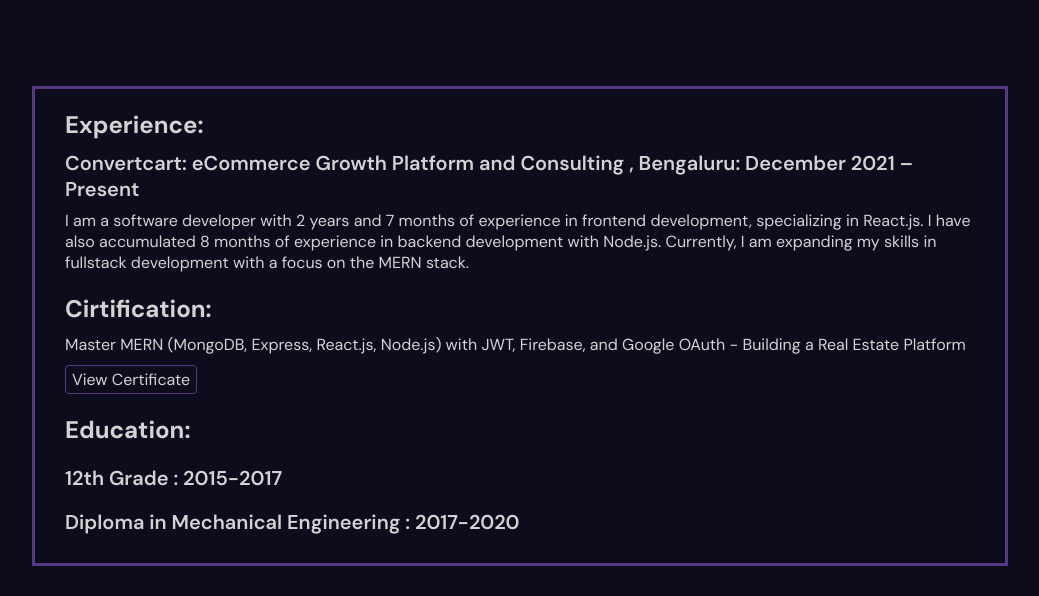
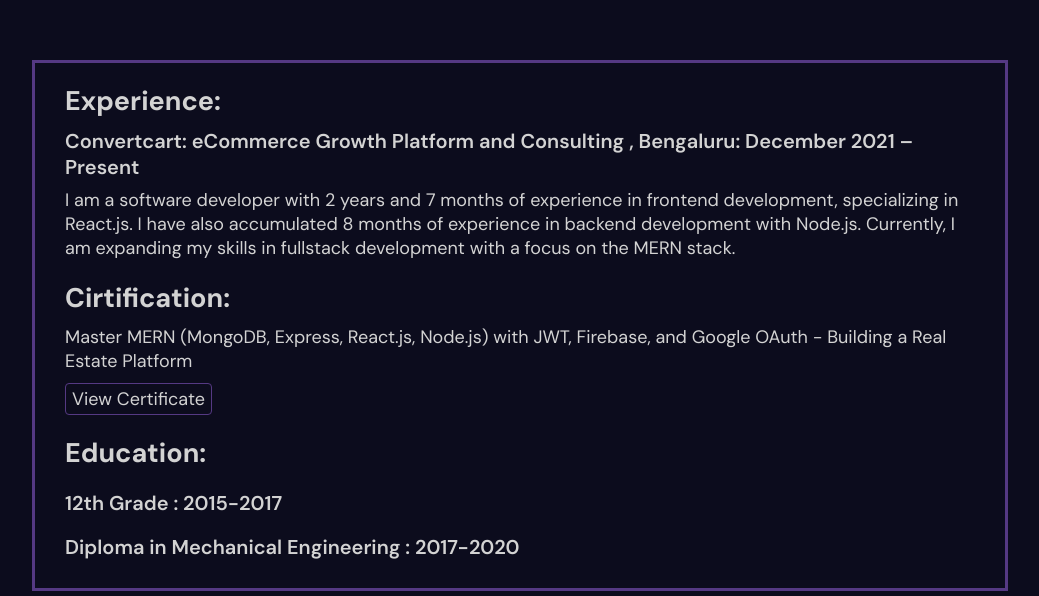
Before and after one commit to Ganesh-Paulraja/Portfolio-2, a React (Vite) app: page / in a window 1280 px wide. Shown: the part 5004-5600 px from the top of the page, without its empty margins (120-1159 px from the left). Built offline with nearby package versions, Linux system fonts and the light colour scheme.

Commit message:
contact created

```diff
--- a/src/components/Extra/Extra.jsx
+++ b/src/components/Extra/Extra.jsx
@@ -1,10 +1,45 @@
-import React from 'react'
 import './Extra.scss'
+import {motion} from 'framer-motion'
+import React, { useRef, useEffect, useState } from 'react'
 
 export default function Extra() {
+  const elementRef = useRef(null);
+  const [isInView, setIsInView] = useState(false);
+  const animation = {
+    initial: {
+      opacity: 0,
+      x: -500,
+    },
+    animate: {
+      opacity: 1,
+      x: 0,
+      transition: {
+        duration: 0.7,
+        staggerChildren: 0.1,
+      }
+    }
+  }
+  useEffect(() => {
+    const observer = new IntersectionObserver(
+      ([entry]) => {
+        setIsInView(entry.isIntersecting);
+      },
+      { threshold: 0.1 }
+    );
+
+    if (elementRef.current) {
+      observer.observe(elementRef.current);
+    }
+
+    return () => {
+      if (elementRef.current) {
+        observer.unobserve(elementRef.current);
+      }
+    };
+  }, []);
   return (
-    <div className='gg-extra'>
-      <div className="cc-full-wrap">
+    <div className='gg-extra'ref={elementRef}>
+      <motion.div className="cc-full-wrap" variants={animation} initial='initial' animate={isInView ? 'animate' : ''}>
         <div className="cc-box-wrap">
           <h2 className="head">
 Experience:
@@ -43,7 +78,7 @@
 Engineering :  2017-2020
           </div>
         </div>
-      </div>
+      </motion.div>
     </div>
   )
 }
--- a/src/components/Extra/Extra.scss
+++ b/src/components/Extra/Extra.scss
@@ -6,6 +6,10 @@
   flex-direction: column;
   justify-content: center;
   padding: 0 12px;
+  font-size: 18px;
+  @media screen and (max-width: 550px) {
+    font-size: 16px;
+  }
   .cc-full-wrap {
     border: 3px solid #553983;
     max-width: 100%;
```
Also changed, not shown: src/components/Contact/Contact.jsx (added), src/components/Contact/Contact.scss (added).
